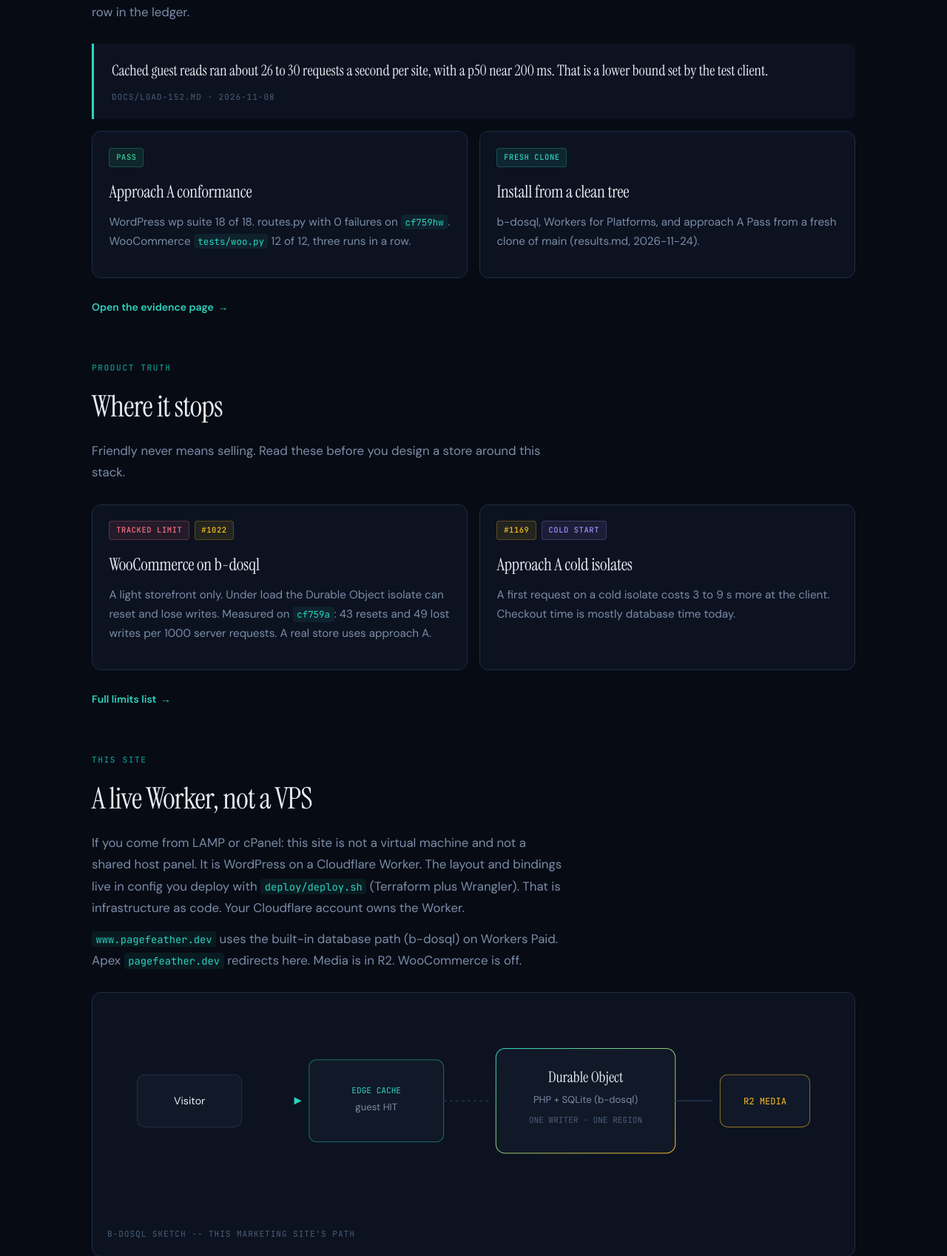
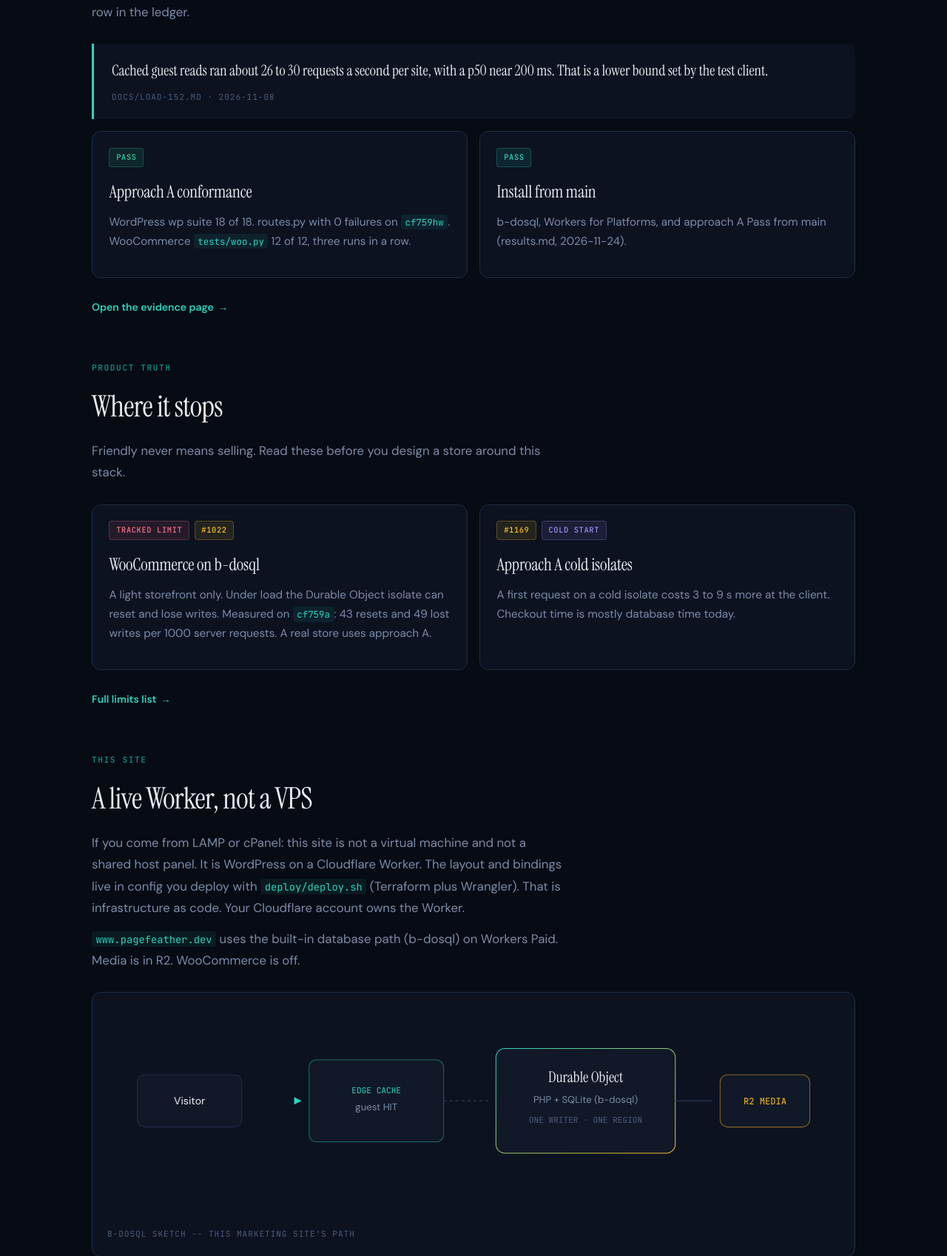
Before and after one commit to skyphusion-labs/pagefeather-dev, a WordPress theme: template wp-content/themes/pagefeather-site/front-page.php in a window 1280 px wide. Shown: the part 1572-3270 px from the top of the page at 74% size. Run offline with PHP 8.4 and a stand-in for WordPress, Linux system fonts and the light colour scheme; the site name, menu and one post (Sample post) are stand-ins, and other content is empty.

Commit message:
fix(site): drop Fresh-clone and apex-redirect copy (#2)
Readers should not see apex-redirect talk or a Fresh clone label on the product site.

Closes #1

Signed-off-by: Cursor Agent <cursoragent@cursor.com>
Co-authored-by: Cursor Agent <cursoragent@cursor.com>

```diff
--- a/wp-content/themes/pagefeather-site/front-page.php
+++ b/wp-content/themes/pagefeather-site/front-page.php
@@ -83,9 +83,9 @@ $mark = get_template_directory_uri() . '/assets/img/mark.svg';
 				<p>WordPress wp suite 18 of 18. routes.py with 0 failures on <code class="inline-code">cf759hw</code>. WooCommerce <code class="inline-code">tests/woo.py</code> 12 of 12, three runs in a row.</p>
 			</article>
 			<article class="card">
-				<div class="card-meta"><span class="pill pill--teal">Fresh clone</span></div>
-				<h3>Install from a clean tree</h3>
-				<p>b-dosql, Workers for Platforms, and approach A Pass from a fresh clone of main (results.md, 2026-11-24).</p>
+				<div class="card-meta"><span class="pill pill--teal">Pass</span></div>
+				<h3>Install from main</h3>
+				<p>b-dosql, Workers for Platforms, and approach A Pass from main (results.md, 2026-11-24).</p>
 			</article>
 		</div>
 		<p style="margin-top:1.25rem;"><a class="card-link" href="/evidence/">Open the evidence page <span aria-hidden="true">→</span></a></p>
@@ -117,7 +117,7 @@ $mark = get_template_directory_uri() . '/assets/img/mark.svg';
 			<p class="section-eyebrow">This site</p>
 			<h2>A live Worker, not a VPS</h2>
 			<p class="section-intro">If you come from LAMP or cPanel: this site is not a virtual machine and not a shared host panel. It is WordPress on a Cloudflare Worker. The layout and bindings live in config you deploy with <code class="inline-code">deploy/deploy.sh</code> (Terraform plus Wrangler). That is infrastructure as code. Your Cloudflare account owns the Worker.</p>
-			<p class="section-intro" style="margin-top:0.75rem;"><code class="inline-code">www.pagefeather.dev</code> uses the built-in database path (b-dosql) on Workers Paid. Apex <code class="inline-code">pagefeather.dev</code> redirects here. Media is in R2. WooCommerce is off.</p>
+			<p class="section-intro" style="margin-top:0.75rem;"><code class="inline-code">www.pagefeather.dev</code> uses the built-in database path (b-dosql) on Workers Paid. Media is in R2. WooCommerce is off.</p>
 		</div>
 		<figure class="figure">
 			<svg class="arch-svg" viewBox="0 0 980 280" xmlns="http://www.w3.org/2000/svg" role="img" aria-label="Architecture sketch: visitor to edge cache to Durable Object with SQLite, media in R2">
--- a/wp-content/themes/pagefeather-site/page-evidence.php
+++ b/wp-content/themes/pagefeather-site/page-evidence.php
@@ -60,7 +60,7 @@ $gh = 'https://github.com/skyphusion-labs/pagefeather/blob/main';
 						<td><a href="<?php echo esc_url($gh . '/docs/results.md'); ?>">docs/results.md</a> · 2026-11-09</td>
 					</tr>
 					<tr>
-						<td><strong>Fresh-clone Pass</strong> for b-dosql, WfP, approach A</td>
+						<td><strong>Install Pass</strong> for b-dosql, WfP, approach A</td>
 						<td><a href="<?php echo esc_url($gh . '/docs/results.md'); ?>">docs/results.md</a> · 2026-11-24</td>
 					</tr>
 					<tr>
@@ -87,7 +87,7 @@ $gh = 'https://github.com/skyphusion-labs/pagefeather/blob/main';
 			<article class="card">
 				<div class="card-meta"><span class="pill pill--teal">Marketing</span></div>
 				<h3>www.pagefeather.dev</h3>
-				<p>This site. A Cloudflare Worker running b-dosql WordPress on Workers Paid. Deployed with <code class="inline-code">deploy/deploy.sh</code>. <code class="inline-code">MEDIA=1</code>. WooCommerce off. Apex redirects here.</p>
+				<p>This site. A Cloudflare Worker running b-dosql WordPress on Workers Paid. Deployed with <code class="inline-code">deploy/deploy.sh</code>. <code class="inline-code">MEDIA=1</code>. WooCommerce off.</p>
 				<a class="card-link" href="/">Home <span aria-hidden="true">→</span></a>
 			</article>
 		</div>
```
Also changed, not shown: content/evidence.json (+1 -1 lines), content/get-started.json (+1 -1 lines), content/home.json (+1 -1 lines), content/how-it-works.json (+1 -1 lines).
